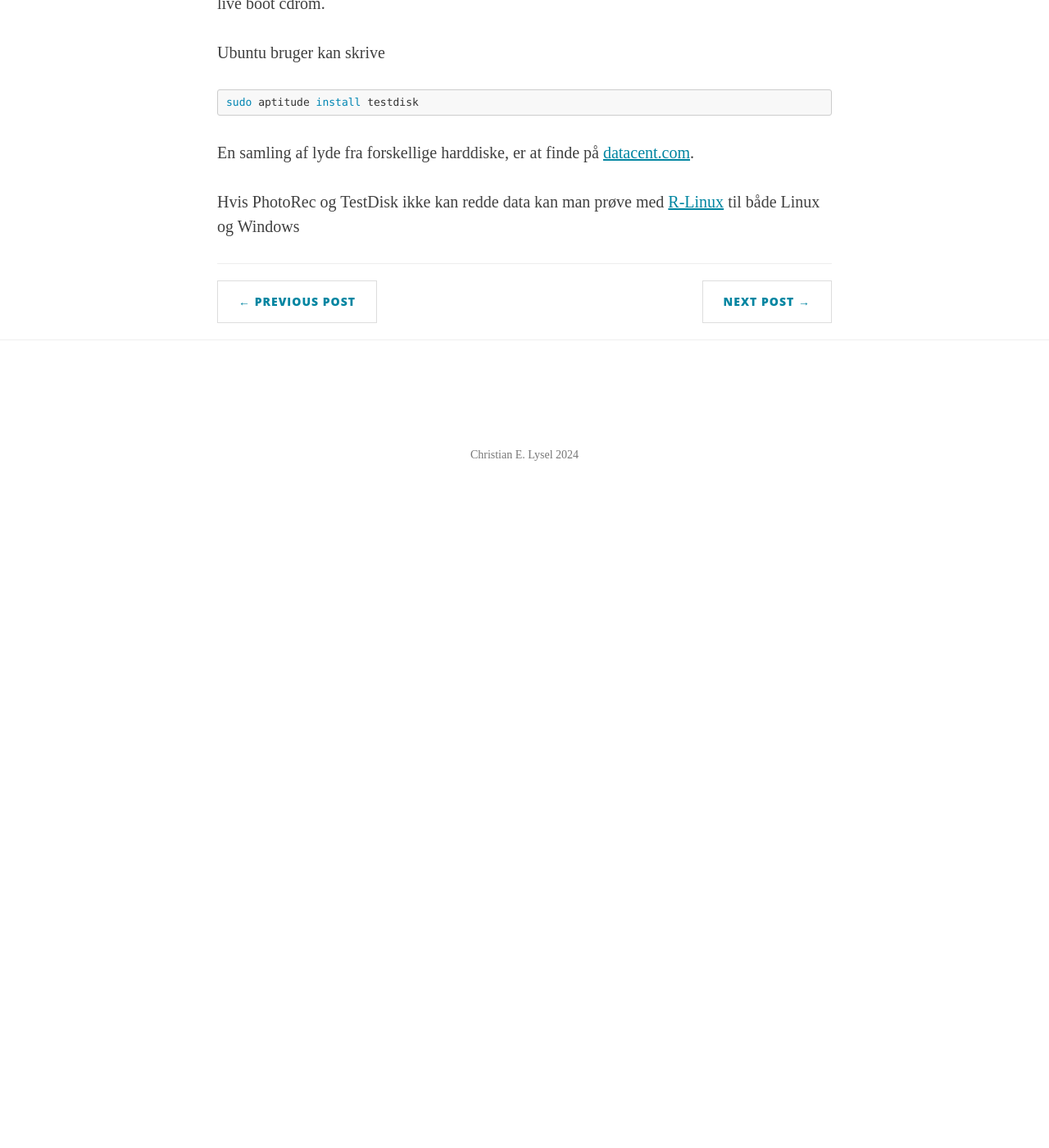
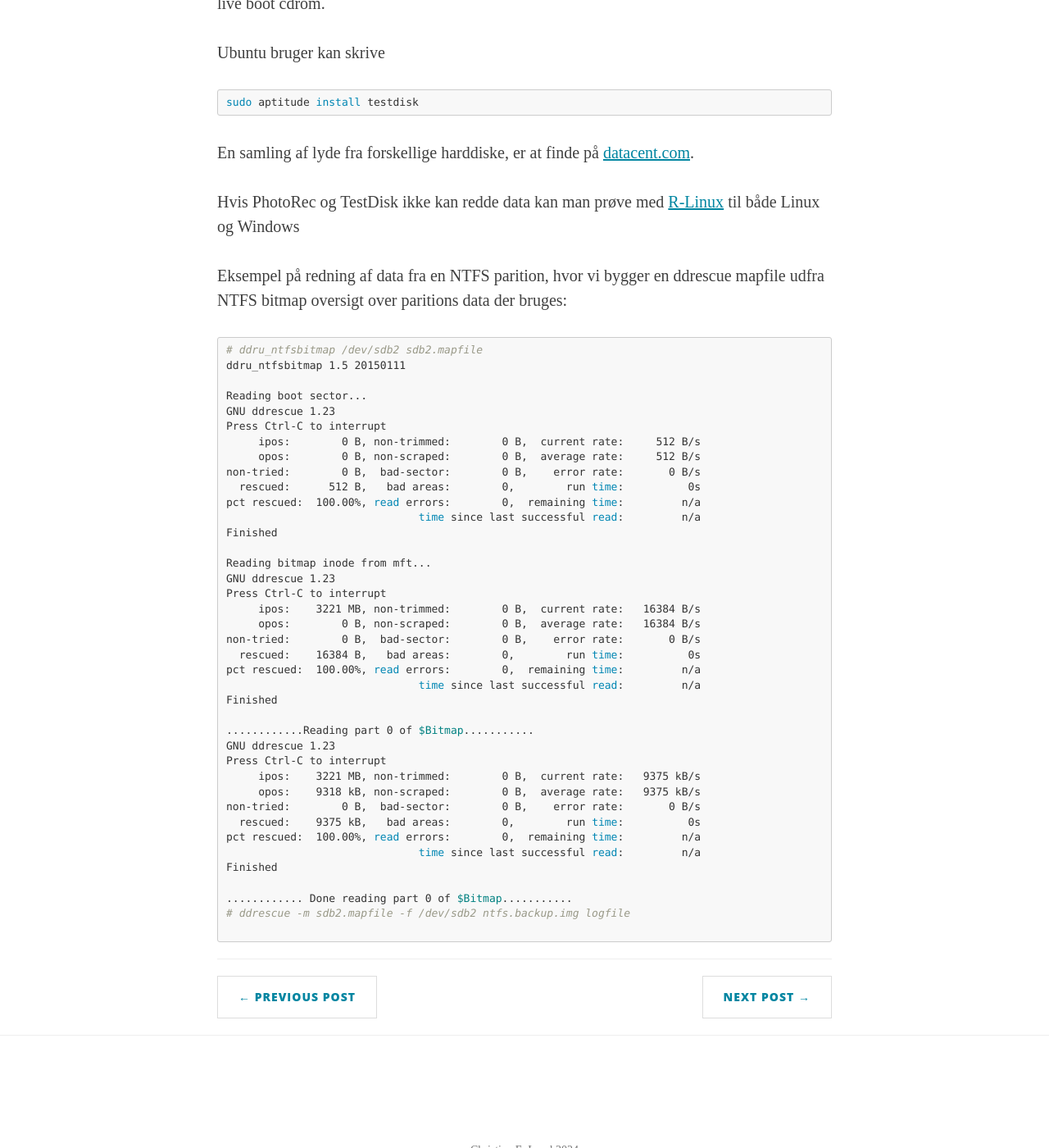
Before and after one commit to clysel/christian.lysel.net, a Jekyll site: the page built from _posts/2009-09-09-redning-af-data-fra-harddisk.markdown, in a window 1280 px wide and 1400 px high, scrolled down 1160 px. Shown: the whole window at 82% size. Built offline with Jekyll 4.4.1, drawn with Linux system fonts in a browser that asks for light colours; before the commit the page ends 1790 px from its top, so only the background shows below that.

Commit message:
Update 2009-09-09-redning-af-data-fra-harddisk.markdown
eksempel på redning af data fra NTFS

````diff
--- a/_posts/2009-09-09-redning-af-data-fra-harddisk.markdown
+++ b/_posts/2009-09-09-redning-af-data-fra-harddisk.markdown
@@ -27,3 +27,46 @@ sudo aptitude install testdisk
 En samling af lyde fra forskellige harddiske, er at finde på [datacent.com](http://datacent.com/hard_drive_sounds.php).
 
 Hvis PhotoRec og TestDisk ikke kan redde data kan man prøve med [R-Linux](https://www.r-studio.com/free-linux-recovery/) til både Linux og Windows
+
+Eksempel på redning af data fra en NTFS parition, hvor vi bygger en ddrescue mapfile udfra NTFS bitmap oversigt over paritions data der bruges:
+```bash
+# ddru_ntfsbitmap /dev/sdb2 sdb2.mapfile
+ddru_ntfsbitmap 1.5 20150111
+
+Reading boot sector...
+GNU ddrescue 1.23
+Press Ctrl-C to interrupt
+     ipos:        0 B, non-trimmed:        0 B,  current rate:     512 B/s
+     opos:        0 B, non-scraped:        0 B,  average rate:     512 B/s
+non-tried:        0 B,  bad-sector:        0 B,    error rate:       0 B/s
+  rescued:      512 B,   bad areas:        0,        run time:          0s
+pct rescued:  100.00%, read errors:        0,  remaining time:         n/a
+                              time since last successful read:         n/a
+Finished
+
+Reading bitmap inode from mft...
+GNU ddrescue 1.23
+Press Ctrl-C to interrupt
+     ipos:    3221 MB, non-trimmed:        0 B,  current rate:   16384 B/s
+     opos:        0 B, non-scraped:        0 B,  average rate:   16384 B/s
+non-tried:        0 B,  bad-sector:        0 B,    error rate:       0 B/s
+  rescued:    16384 B,   bad areas:        0,        run time:          0s
+pct rescued:  100.00%, read errors:        0,  remaining time:         n/a
+                              time since last successful read:         n/a
+Finished
+
+............Reading part 0 of $Bitmap...........
+GNU ddrescue 1.23
+Press Ctrl-C to interrupt
+     ipos:    3221 MB, non-trimmed:        0 B,  current rate:   9375 kB/s
+     opos:    9318 kB, non-scraped:        0 B,  average rate:   9375 kB/s
+non-tried:        0 B,  bad-sector:        0 B,    error rate:       0 B/s
+  rescued:    9375 kB,   bad areas:        0,        run time:          0s
+pct rescued:  100.00%, read errors:        0,  remaining time:         n/a
+                              time since last successful read:         n/a
+Finished
+
+............ Done reading part 0 of $Bitmap...........
+# ddrescue -m sdb2.mapfile -f /dev/sdb2 ntfs.backup.img logfile
+
+```
````
